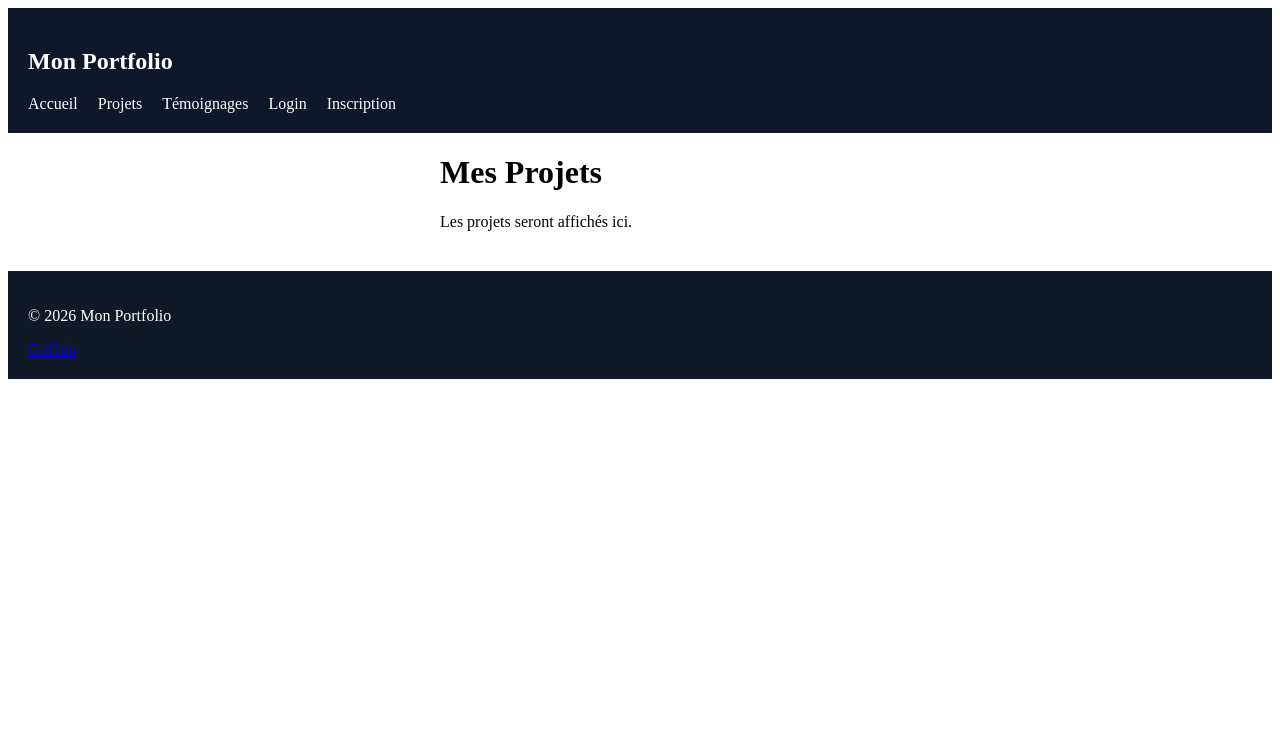
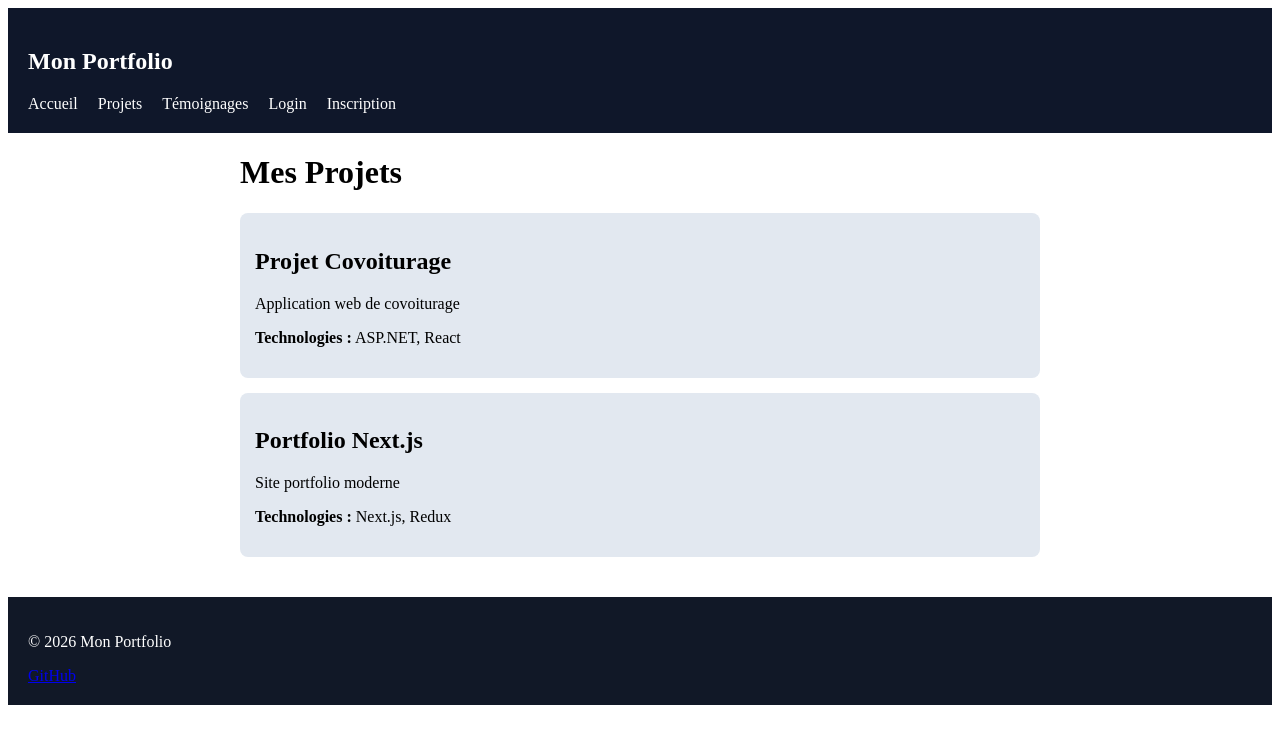
Before and after one commit to faycalbouifrou2734593/portfolio-next, a Next.js app: page /projects in a window 1280 px wide. Shown: the top 744 px of the page. Built offline with nearby package versions, Linux system fonts and the light colour scheme.

Commit message:
Affichage dynamique des projets depuis API

```diff
--- /dev/null
+++ b/app/api/projects/route.js
@@ -0,0 +1,18 @@
+export async function GET() {
+  const projects = [
+    {
+      id: 1,
+      title: "Projet Covoiturage",
+      description: "Application web de covoiturage",
+      technologies: "ASP.NET, React"
+    },
+    {
+      id: 2,
+      title: "Portfolio Next.js",
+      description: "Site portfolio moderne",
+      technologies: "Next.js, Redux"
+    }
+  ];
+
+  return Response.json(projects);
+}
--- a/app/globals.css
+++ b/app/globals.css
@@ -72,3 +72,14 @@ button {
   border: none;
   cursor: pointer;
 }
+.projects {
+  max-width: 800px;
+  margin: auto;
+}
+
+.project-card {
+  background: #e2e8f0;
+  padding: 15px;
+  margin: 15px 0;
+  border-radius: 8px;
+}
--- a/app/projects/page.js
+++ b/app/projects/page.js
@@ -1,8 +1,22 @@
-export default function ProjectsPage() {
+async function getProjects() {
+  const res = await fetch("http://localhost:3000/api/projects");
+  return res.json();
+}
+
+export default async function ProjectsPage() {
+  const projects = await getProjects();
+
   return (
-    <div className="form-container">
+    <div className="projects">
       <h1>Mes Projets</h1>
-      <p>Les projets seront affichés ici.</p>
+
+      {projects.map((project) => (
+        <div key={project.id} className="project-card">
+          <h2>{project.title}</h2>
+          <p>{project.description}</p>
+          <p><strong>Technologies :</strong> {project.technologies}</p>
+        </div>
+      ))}
     </div>
   );
 }
```
